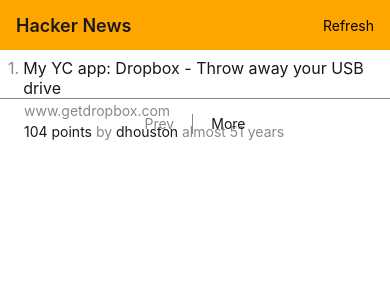
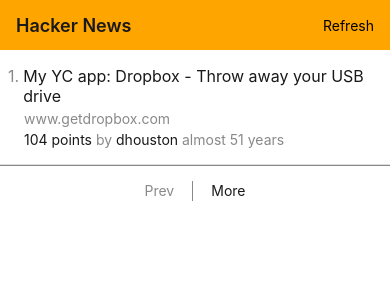
Before and after one commit to NemanjaManot/HackerNews, a React Native app: screen / in a window 390 px wide. Shown: the top 300 px of the page. Built offline with nearby package versions, Linux system fonts and the light colour scheme.

Commit message:
move item into scrollview and style updates

```diff
--- a/src/components/Header/headerStyle.js
+++ b/src/components/Header/headerStyle.js
@@ -1,11 +1,10 @@
 import { StyleSheet } from 'react-native';
 import { theme } from '../../utils/config';
-
-const headerHeight = 50;
+import { headerFooterHeight } from '../../utils/config';
 
 export const styles = StyleSheet.create({
   header: {
-    height: headerHeight,
+    height: headerFooterHeight,
     flexDirection: 'row',
     backgroundColor: theme.colors.primary,
     justifyContent: 'space-between',
--- a/src/components/ListItem/listItemStyle.js
+++ b/src/components/ListItem/listItemStyle.js
@@ -4,7 +4,9 @@
 export const styles = StyleSheet.create({
   itemWrapper: {
     paddingHorizontal: 8,
-    paddingVertical: 8,
+    paddingVertical: 16,
+    borderBottomColor: theme.colors.lighterGrey,
+    borderBottomWidth: 0.7,
   },
   firstRow: {
     flexDirection: 'row',
--- a/src/components/PaginationMenu/paginationMenuStyles.js
+++ b/src/components/PaginationMenu/paginationMenuStyles.js
@@ -1,11 +1,9 @@
 import { StyleSheet } from 'react-native';
-import { theme } from '../../utils/config';
-
-const footerHeight = 50;
+import { theme, headerFooterHeight } from '../../utils/config';
 
 export const styles = StyleSheet.create({
   paginationMenuWrapper: {
-    height: footerHeight,
+    height: headerFooterHeight,
     position: 'absolute',
     bottom: 0,
     left: 0,
--- a/src/screens/Main/index.js
+++ b/src/screens/Main/index.js
@@ -1,5 +1,5 @@
 import React from 'react';
-import { View } from 'react-native';
+import { View, ScrollView } from 'react-native';
 // Components
 import Header from '../../components/Header';
 import ListItem from '../../components/ListItem';
@@ -19,7 +19,9 @@
   return (
     <View style={styles.mainWrapper}>
       <Header onRefresh={() => console.log('on refresh')} />
-      <ListItem index={1} title={data.title} url={data.url} score={data.score} by={data.by} time={data.time} />
+      <ScrollView style={styles.scrollingContentWrapper}>
+        <ListItem index={1} title={data.title} url={data.url} score={data.score} by={data.by} time={data.time} />
+      </ScrollView>
       <PaginationMenu
         isPrevDisabled={true}
         onMorePress={() => console.log('on more press')}
--- a/src/screens/Main/mainStyles.js
+++ b/src/screens/Main/mainStyles.js
@@ -1,7 +1,12 @@
 import { StyleSheet } from 'react-native';
+import { headerFooterHeight } from '../../utils/config';
 
 export const styles = StyleSheet.create({
   mainWrapper: {
     height: '100%',
   },
+  scrollingContentWrapper: {
+    flex: 1,
+    marginBottom: headerFooterHeight,
+  },
 });
--- a/src/utils/config.js
+++ b/src/utils/config.js
@@ -3,6 +3,7 @@
     primary: '#FFA500',
     secondaryColor: '#191919',
     lightGray: '#8a8888',
+    lighterGrey: '#dedddd',
   },
   fontSize: {
     title: 18,
@@ -12,3 +13,5 @@
 };
 
 export const bigHitSlop = { top: 20, bottom: 20, left: 20, right: 20 };
+
+export const headerFooterHeight = 50;
```
